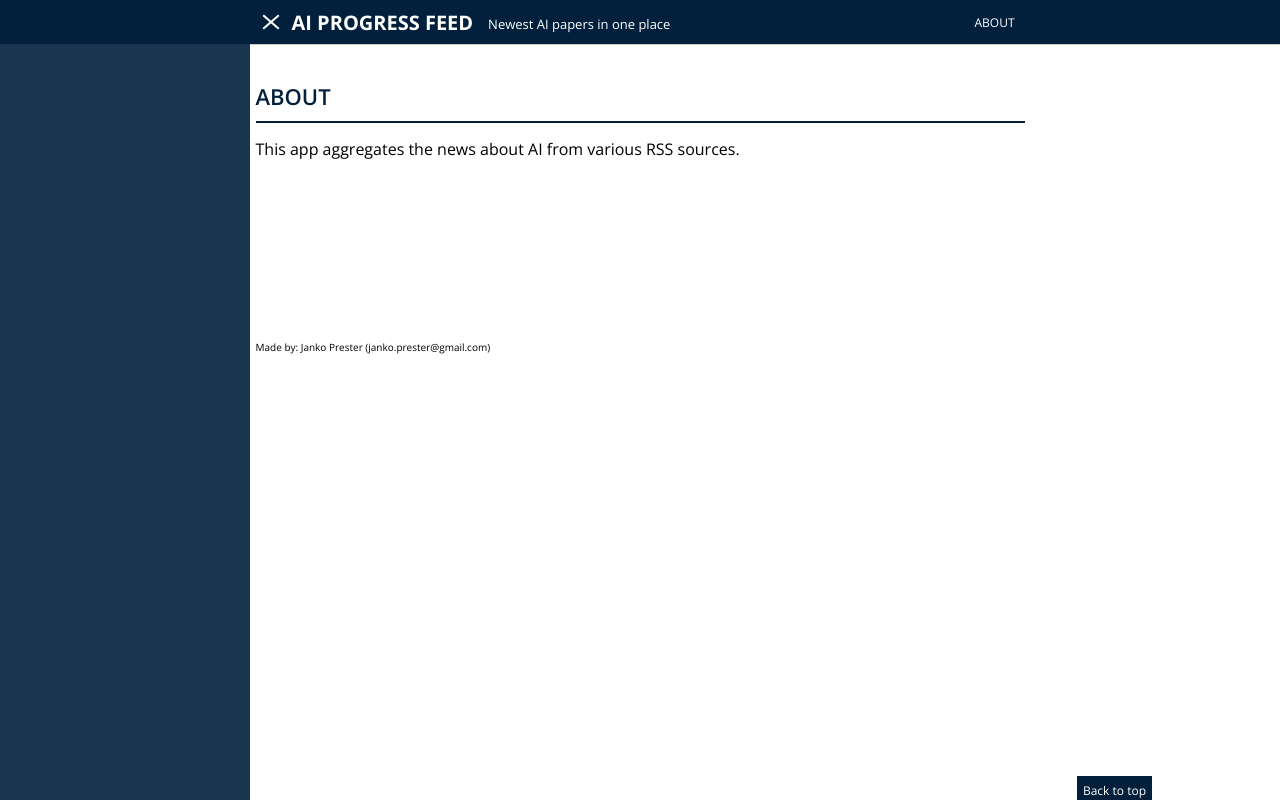
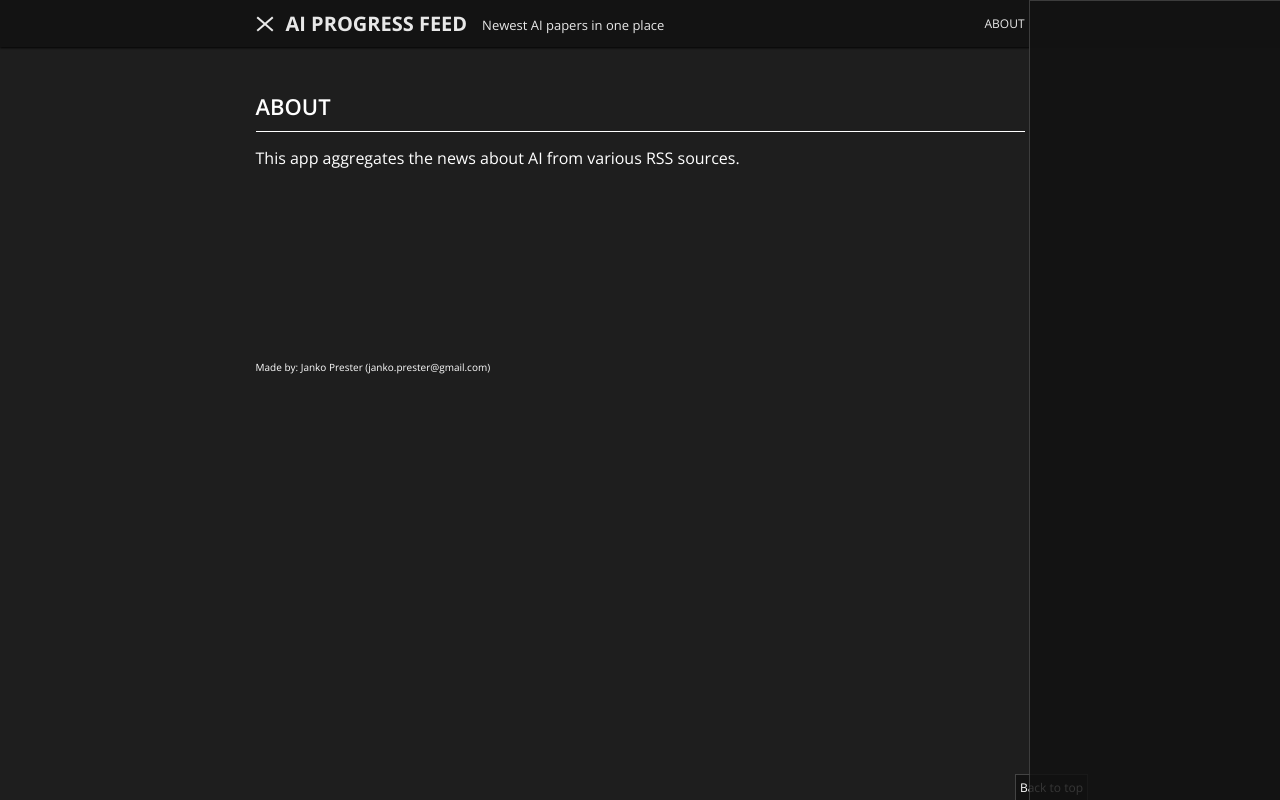
Before and after one commit to jprester/ai-progress-feed, a React (Create React App) app: page /about in a window 1280 px wide. Both pictures are taken after a click on the button 270 px from the left and 23 px from the top of the page. Built offline with nearby package versions, Linux system fonts and the light colour scheme.

Commit message:
change to darker UI, refactor code

```diff
--- a/src/App.css
+++ b/src/App.css
@@ -1,15 +1,23 @@
-html {
-  scroll-behavior: smooth;
+body {
+  background-color: var(--dark2); /* Dark background */
+  color: white; /* Light text for readability */
 }
 
 .header-container {
-  background-color: #02203c;
-  height: 44px;
-  border-bottom: 1px solid #cccccc;
+  color: var(--light1);
+  padding: 10px 0px;
   position: fixed;
   width: 100%;
+  background-color: var(--dark1);
   top: 0;
-  z-index: 5;
+  z-index: 6;
+  opacity: 0.9;
+  box-shadow: 0px 1px 2px black;
+
+  a {
+    text-decoration: none;
+    font-weight: bold;
+  }
 }
 
 .content-wrapper {
@@ -20,43 +28,45 @@ html {
 
 .main-container {
   min-height: 250px;
-  padding-top: 40px;
+  padding-top: 60px;
 }
 
 .menu-button {
   background-color: transparent;
   border: 0px none;
   position: relative;
-  top: 1px;
+  top: 2px;
   cursor: pointer;
+  padding-left: 0px;
 }
 
-.category-menu {
+.side-menu {
   position: fixed;
   width: 250px;
-  background-color: red;
-  left: 0;
+  right: 0;
+  top: 0;
   height: 100vh;
   z-index: 5;
-  background-color: #02203c;
-  opacity: 0.9;
+  background-color: var(--dark1);
+  opacity: 0.95;
   -webkit-animation: fade 0.2s linear; /* Safari */
   animation: fade 0.2s linear;
-}
+  border-left: 1px solid var(--dark3);
+  border-top: 1px solid var(--dark3);
 
-.category-menu ul li {
-  list-style-type: none;
-  margin: 20px;
-}
-
-.category-menu ul li a {
-  color: #ffffff;
+    ul li {
+      list-style-type: none;
+      margin: 20px;
+      a {
+        color: white;
+    }
+  }
 }
 
 h1.logo,
 h1.logo a {
   font-size: 20px;
-  color: #ffffff;
+  color: white;
   font-weight: 700;
   margin-left: 3px;
 }
@@ -64,7 +74,7 @@ h1.logo a {
 .header-sub-title {
   margin-left: 15px;
   font-weight: 300;
-  color: #ffffff;
+  color: white;
   margin-top: 3px;
   font-size: 13px;
 }
@@ -74,16 +84,14 @@ h3.feed-list-title {
   font-size: 22px;
   text-transform: uppercase;
   font-weight: 600;
-  color: #02203c;
   padding-bottom: 10px;
-  border-bottom: 2px solid #02203c;
-  padding-top: 36px;
+  border-bottom: 1px solid white;
+  padding-top: 26px;
 }
 
 .navigation-content {
   display: flex;
   align-items: center;
-  height: 44px;
 }
 
 .navigation-right {
@@ -101,123 +109,13 @@ h3.feed-list-title {
 
 .navigation-right a.header-nav-link {
   font-size: 12px;
-  color: #ffffff;
-  margin-right: 10px;
+  color: white;
   font-weight: 500;
   text-transform: uppercase;
 }
 
-.bar1,
-.bar2,
-.bar3 {
-  background-color: #814ded;
-  width: 25px;
-  height: 3px;
-  margin: 4px 0;
-  transition: 0.4s;
-}
-
-.change .bar1 {
-  -webkit-transform: rotate(-45deg) translate(-5px, 4px);
-  transform: rotate(-45deg) translate(-5px, 4px);
-}
-
-.change .bar2 {
-  opacity: 0;
-}
-
-.change .bar3 {
-  -webkit-transform: rotate(45deg) translate(-6px, -5px);
-  transform: rotate(45deg) translate(-6px, -5px);
-}
-
-.mobile-menu {
-  position: absolute;
-  height: auto;
-  padding: 10px 0px;
-  background: #763aef;
-  top: 44px;
-  width: 100%;
-  -webkit-transition: opacity 1s; /* For Safari 3.1 to 6.0 */
-  transition: opacity 1s;
-}
-
-.mobile-menu.visible {
-  opacity: 0.96;
-  z-index: 1;
-}
-
-.mobile-menu.hidden {
-  opacity: 0;
-  z-index: -1;
-}
-
-.search-input-container button {
-  background-color: #ffffff;
-  border: 0px none;
-  color: #763aef;
-  padding: 3px;
-  cursor: pointer;
-  margin-left: 5px;
-}
-
-input.search-input {
-  background: transparent;
-  border: 1px solid #ffffff;
-  font-size: 12px;
-  color: #ffffff;
-}
-
-input.search-input:focus {
-  outline: 0;
-}
-
-input.search-input::placeholder {
-  color: #ffffff;
-  opacity: 0.7;
-}
-
-h4.menu-title {
-  font-size: 15px;
-  text-transform: uppercase;
-  margin-top: 10px;
-  color: #ffffff;
-  font-weight: 400;
-  margin-top: 20px;
-}
-
-.mobile-menu > ul {
-  display: flex;
-}
-
-.mobile-menu ul li {
-  margin-right: 20px;
-  list-style-type: none;
-}
-
-.category-navigation-container {
-  margin-top: 5px;
-}
-
-.category-navigation-container ul {
-  display: flex;
-  flex-wrap: wrap;
-}
-
-.category-navigation-container ul a {
-  color: #ffffff;
-  text-transform: capitalize;
-  font-size: 14px;
-  font-weight: 500;
-}
-
-.category-navigation-container ul a:hover {
-  opacity: 0.8;
-}
-
 .list-item-date {
   font-size: 11px;
-  color: #02203c;
 }
 
 .list-item-title a {
@@ -255,11 +153,11 @@ li.article-list-item {
   height: auto;
   font-size: 14px;
   padding: 0px 0px;
-  color: #02203c;
+  color: white;
 }
 
 .article-list li a:hover {
-  color: #888888;
+  opacity: 0.7;
 }
 
 .article-list li h4 {
@@ -281,11 +179,11 @@ li.article-list-item {
 }
 
 .show-more .show-more-button {
-  border: 1px solid #02203c;
+  border: 1px solid white;
   padding: 5px 10px;
-  font-size: 14px;
+  font-size: 12px;
   font-weight: bold;
-  color: #02203c;
+  color: white;
 }
 
 a.show-more-button:hover {
@@ -302,17 +200,18 @@ a.show-more-button:hover {
 
 .go-to-top-container {
   position: fixed;
-  bottom: 0;
-  right: 10%;
+  bottom: 3px;
+  right: 15%;
   width: 100%;
   text-align: right;
-}
 
-.go-to-top-container a.go-to-top-button {
-  padding: 6px;
-  background-color: #02203c;
-  color: #ffffff;
-  font-size: 12px;
+  a.go-to-top-button {
+    padding: 4px;
+    color: white;
+    font-size: 12px;
+    background-color: var(--dark1);
+    border: 1px solid var(--dark3);
+  }
 }
 
 .loader-container {
@@ -325,9 +224,9 @@ a.show-more-button:hover {
 }
 
 .loader {
-  border: 10px solid #a6b0ba;
+  border: 10px solid var(--dark4);
   border-radius: 50%;
-  border-top: 10px solid #02203c;
+  border-top: 10px solid white;
   width: 20px;
   height: 20px;
   -webkit-animation: spin 1.2s linear infinite; /* Safari */
@@ -353,7 +252,6 @@ h5.news-page-description {
 }
 
 .news-page-url a {
-  color: #02203c;
   font-weight: 400;
 }
 
--- a/src/App.tsx
+++ b/src/App.tsx
@@ -1,21 +1,26 @@
+import { useState } from "react";
 import { BrowserRouter, Routes, Route } from "react-router-dom";
 
 import Footer from "./components/common/Footer";
 import Header from "./components/common/Header";
 import Home from "./pages/HomePage";
 import About from "./pages/AboutPage";
-
 import { RequestDataProvider } from "./context/RequestDataContext";
-import { IAppProps } from "./types/types";
 
 import "./App.css";
 
 const App = () => {
+  const [showMenu, setShowMenu] = useState(false);
+  const onClickMenuButton = () => {
+    setShowMenu(!showMenu);
+  };
+
   return (
     <div className="App">
       <RequestDataProvider>
         <BrowserRouter>
-          <Header />
+          <div>
+            <Header onClickMenuButton={onClickMenuButton} showMenu={showMenu} />
             <div className="main-content">
               <div className="content-wrapper">
                 <div className="main-container">
@@ -27,6 +32,7 @@ const App = () => {
               </div>
             </div>
             <Footer />
+          </div>
         </BrowserRouter>
       </RequestDataProvider>
     </div>
--- a/src/components/common/Header.tsx
+++ b/src/components/common/Header.tsx
@@ -5,14 +5,14 @@ import { Link } from "react-router-dom";
 import RequestDataContext from "../../context/RequestDataContext";
 import { IArticleList } from "../../types/types";
 
-const Header = () => {
-  const [showMenu, setShowMenu] = useState(false);
-  const onClickMenuButton = () => {
-    setShowMenu(!showMenu);
-  };
-
+const Header = ({
+  onClickMenuButton,
+  showMenu,
+}: {
+  onClickMenuButton: () => void;
+  showMenu: boolean;
+}) => {
   const { requestData } = useContext(RequestDataContext);
-
   return (
     <div className="header-container">
       <div className="content-wrapper">
@@ -36,7 +36,7 @@ const Header = () => {
         </div>
       </div>
       {showMenu && (
-        <div className="category-menu">
+        <div className="side-menu">
           <ul>
             {requestData.map((item) => {
               return (
--- a/src/index.css
+++ b/src/index.css
@@ -1,22 +1,14 @@
 @import url("https://fonts.googleapis.com/css?family=Open+Sans:300,400,600,700");
+html {
+  scroll-behavior: smooth;
+}
 
 body {
   margin: 0;
   padding: 0;
-  font-family: -apple-system, BlinkMacSystemFont, "Segoe UI", "Roboto", "Oxygen",
-    "Ubuntu", "Cantarell", "Fira Sans", "Droid Sans", "Helvetica Neue",
-    sans-serif;
+  font-family: "Open Sans", sans-serf;
   -webkit-font-smoothing: antialiased;
   -moz-osx-font-smoothing: grayscale;
-}
-
-body {
-  font-family: "Open Sans", sans-serf;
-}
-
-code {
-  font-family: source-code-pro, Menlo, Monaco, Consolas, "Courier New",
-    monospace;
 }
 
 div,
@@ -39,11 +31,26 @@ h6 {
   padding: 0;
 }
 
+code {
+  font-family: source-code-pro, Menlo, Monaco, Consolas, "Courier New",
+    monospace;
+}
+
+
+
+:root {
+  --dark1: #121212;
+  --dark2: #1e1e1e;
+  --dark3: #444444;
+  --dark4: #a6b0ba;
+  --light1: #eeeeee;
+}
+
 a,
 a:hover,
 a:focus,
 a:visited {
-  color: #333333;
+  color: var(--dark2);
   text-decoration: none;
 }
 
--- a/src/services/apiService.tsx
+++ b/src/services/apiService.tsx
@@ -1,6 +1,7 @@
 import { XMLParser } from "fast-xml-parser";
 
 import { PROXY_SERVER } from "../helpers/apiConfig";
+
 const parser = new XMLParser();
 
 const fetchArticles = async (source: string) => {
```
Lines whose indentation alone changed are shown as unchanged.
